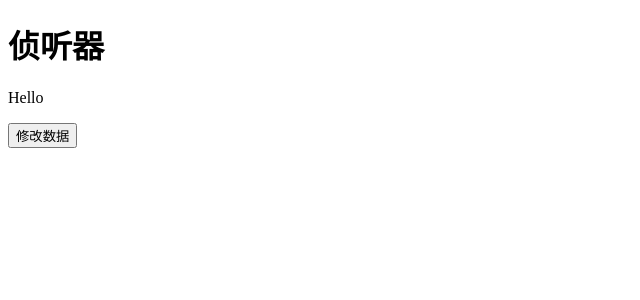
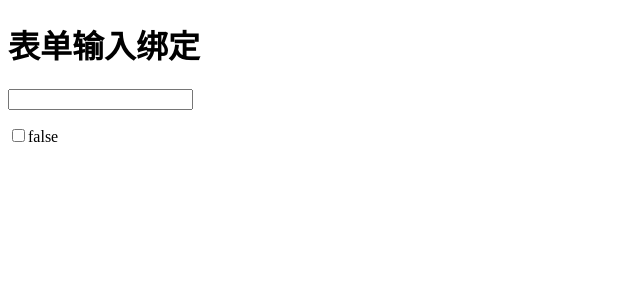
Before and after one commit to QINGHAILIPIPEN/vue3, a Vue app: page / in a window 1280 px wide. Shown: the top 300 px of the page, without its empty margins (0-640 px from the left). Built offline with nearby package versions, Linux system fonts and the light colour scheme.

Commit message:
表单输入绑定

```diff
--- a/src/App.vue
+++ b/src/App.vue
@@ -14,6 +14,7 @@
 import ClassDemo from './components/ClassDemo.vue'
 import StyleDemo from './components/StyleDemo.vue'
 import WatchDemo from './components/WatchDemo.vue'
+import ModelDemo from './components/ModelDemo.vue'
 </script>
 
 <template>
@@ -31,5 +32,6 @@
    <!-- <ComputedDemo/> -->
   <!-- <ClassDemo/> -->
    <!-- <StyleDemo/> -->
-  <WatchDemo/>
+  <!-- <WatchDemo/> -->
+   <ModelDemo/>
 </template>
--- /dev/null
+++ b/src/components/ModelDemo.vue
@@ -0,0 +1,21 @@
+<template>
+    <h1>表单输入绑定</h1>
+    <form>
+        <input type="text" v-model.lazy="message">
+        <p>{{ message }}</p>
+        <!-- 勾选框 -->
+        <input type="checkbox" id="checkbox" v-model="checked">
+        <label for="checkbox">{{ checked }}</label>
+    </form>
+</template>
+
+<script>
+export default{
+    data(){
+        return{
+            message:"",
+            checked:false
+        }
+    }
+}
+</script>
```
